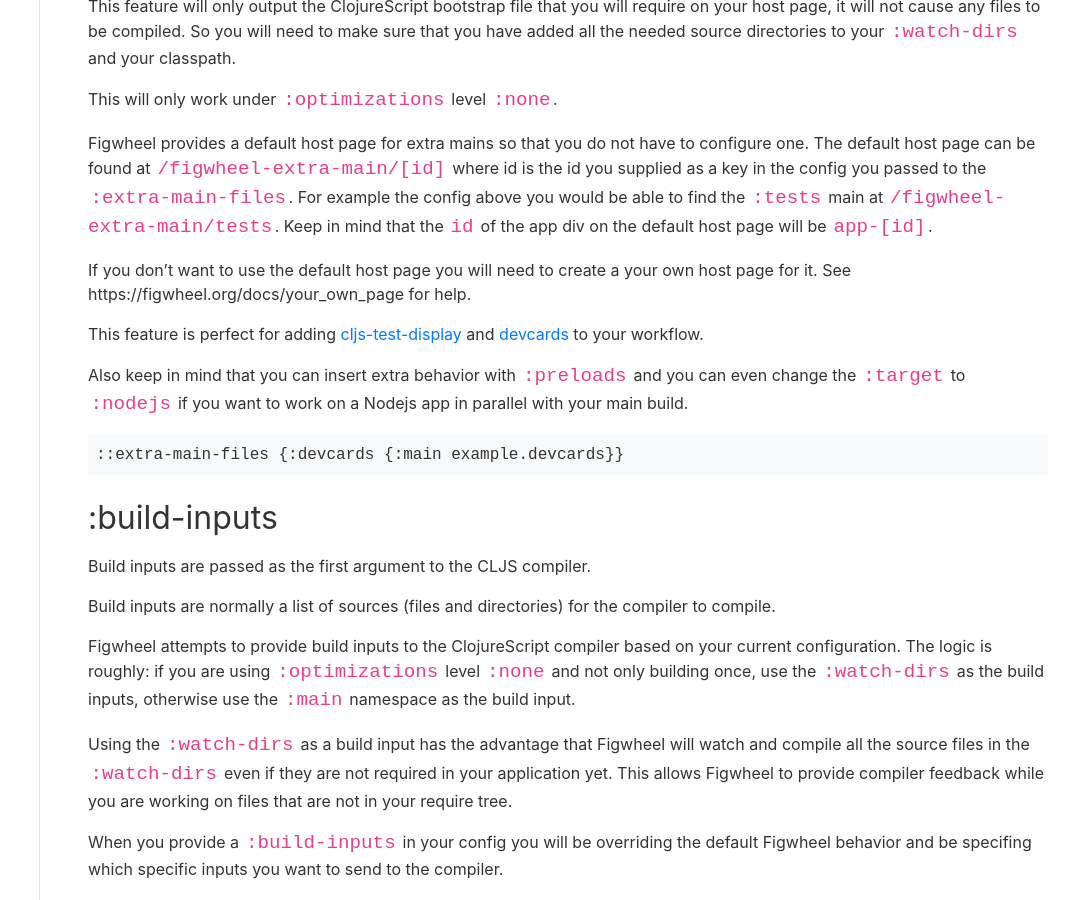
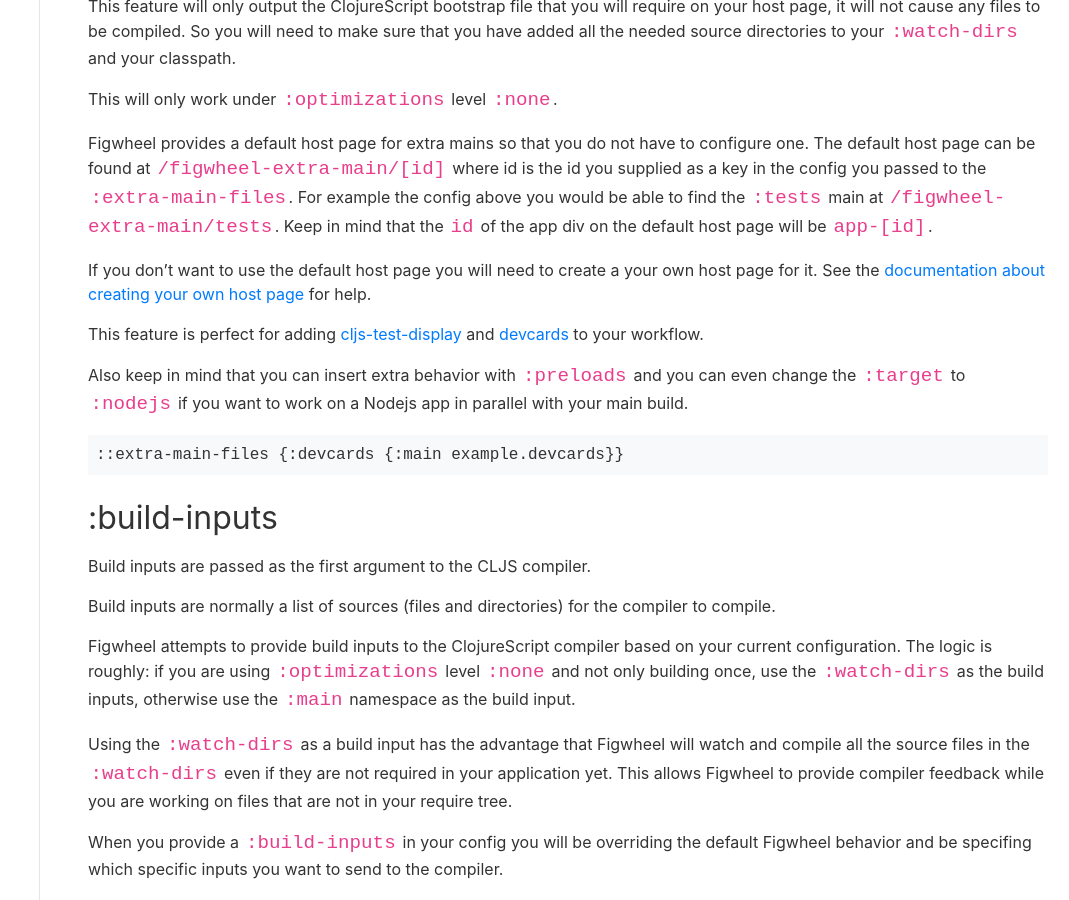
Before and after one commit to bhauman/figwheel-main, a Jekyll site: the page built from docs/config-options.md, in a window 1280 px wide and 900 px high, scrolled down 10110 px. Shown: the whole window, without its empty margins (211-1280 px from the left). Built offline with Jekyll 4.4.1, drawn with Linux system fonts in a browser that asks for light colours.

Commit message:
Add hyperlink to host page documentation

```diff
--- a/docs/config-options.md
+++ b/docs/config-options.md
@@ -499,8 +499,10 @@
 div on the default host page will be `app-[id]`.
 
 If you don't want to use the default host page you will need to create
-a your own host page for it. See
-https://figwheel.org/docs/your_own_page for help.
+a your own host page for it. See the [documentation about creating your
+own host page][host-page-doc] for help.
+
+[host-page-doc]: https://figwheel.org/docs/your_own_page
 
 This feature is perfect for adding [cljs-test-display](https://github.com/bhauman/cljs-test-display)
 and [devcards](https://github.com/bhauman/devcards) to your workflow.
```
